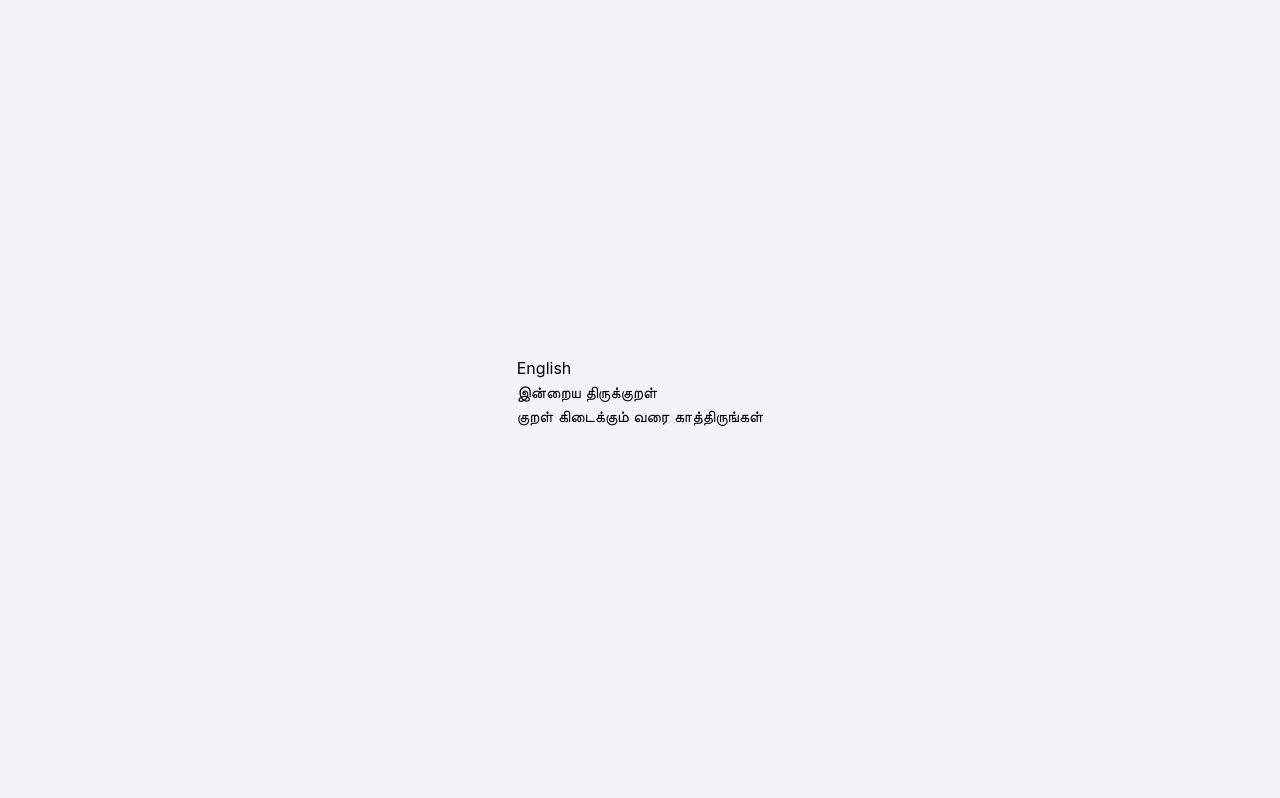
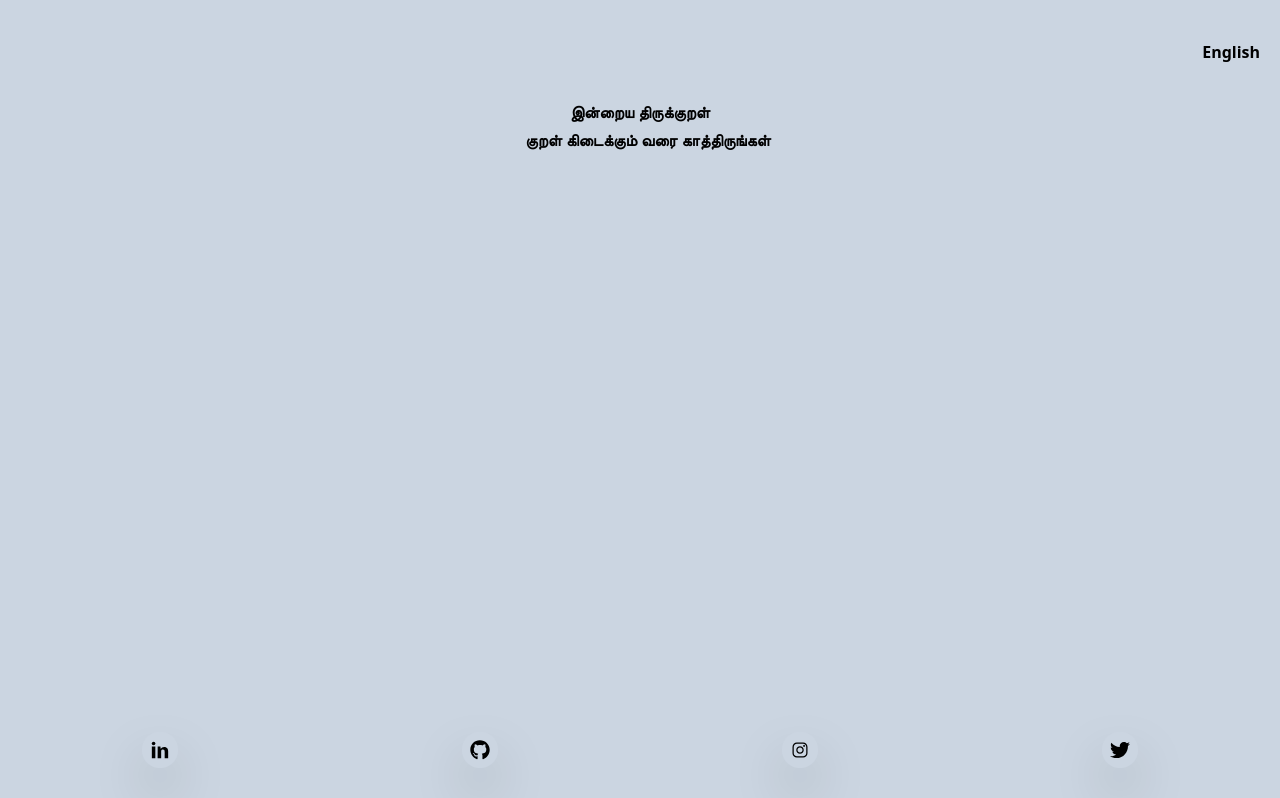
Before and after one commit to akg-10/thirukkural, a React (Create React App) app in the folder thirukkural-frontend/: page / in a window 1280 px wide. Built offline with nearby package versions, Linux system fonts and the light colour scheme; no server answers.

Commit message:
Minimal frontend design

```diff
--- a/thirukkural-frontend/package.json
+++ b/thirukkural-frontend/package.json
@@ -10,6 +10,7 @@
     "npm-force-resolutions": "0.0.10",
     "react": "^18.3.1",
     "react-dom": "^18.3.1",
+    "react-icons": "^5.2.1",
     "react-scripts": "5.0.1",
     "web-vitals": "^2.1.4"
   },
--- a/thirukkural-frontend/src/App.js
+++ b/thirukkural-frontend/src/App.js
@@ -1,66 +1,12 @@
-import React, { useState, useEffect } from 'react';
-import axios from 'axios';
+import ContentContainer from './components/ContentContainer';
+import SideBar from './components/SideBar';
+
 
 function App() {
-  const [kural, setKural] = useState(null);
-  const [lang, setLang] = useState(
-    {
-      en: false
-    }
-  );
-
-  function toggleLang(){
-    if (lang.en) {
-      setLang(
-        {
-          en: false
-        }
-      )
-    } else {
-      setLang({
-        en: true
-      })
-    }
-
-  }
-
-  useEffect(() => {
-    axios.get('http://localhost:8000/api/random-kural/')
-      .then(response => {
-        setKural(response.data);
-      })
-      .catch(error => {
-        console.error('Error fetching data:', error);
-      });
-  }, []);
-
   return (
-    <div className="min-h-screen bg-gray-100 flex items-center justify-center">
-      <header className="mb-4">
-        <div>
-        <button onClick={toggleLang}>{lang.en ? "தமிழ்" : "English"}</button>
-        </div>
-        <h1>{lang.en ? "Thirukkural of the Day" : "இன்றைய திருக்குறள்"}</h1>
-        {kural ? (
-          <div>
-            {lang.en ? (
-            <div className="bg-white p-8 rounded shadow-md w-full max-w-lg">
-            <h2>Couplet: {kural.number}</h2>
-            <p>{kural.couplet_en}</p>
-            <p><em>{kural.meaning_en}</em></p>
-            </div>
-            ) : (
-            <div className="bg-white p-8 rounded shadow-md w-full max-w-lg">
-            <h2>குறள்: {kural.number}</h2>
-            <p>{kural.couplet_tamil}</p>
-            <p><em>{kural.meaning_tamil}</em></p>
-            </div>
-            )}
-          </div>
-        ) : (
-          <p>{lang.en ? "Loading..." : "குறள் கிடைக்கும் வரை காத்திருங்கள்"}</p>
-        )}
-      </header>
+    <div className="flex flex-col bg-slate-300 h-screen">
+      <ContentContainer />
+      <SideBar />
     </div>
   );
 }
--- /dev/null
+++ b/thirukkural-frontend/src/components/ContentContainer/index.jsx
@@ -0,0 +1,67 @@
+import React, { useState, useEffect } from 'react';
+import axios from 'axios';
+
+function ContentContainter(){
+const [kural, setKural] = useState(null);
+const [lang, setLang] = useState(
+    {
+      en: false
+    }
+  );
+
+  function toggleLang(){
+    if (lang.en) {
+      setLang(
+        {
+          en: false
+        }
+      )
+    } else {
+      setLang({
+        en: true
+      })
+    }
+
+  }
+
+  useEffect(() => {
+    axios.get('http://localhost:8000/api/random-kural/')
+      .then(response => {
+        setKural(response.data);
+      })
+      .catch(error => {
+        console.error('Error fetching data:', error);
+      });
+  }, []);
+
+  return (
+    <div className='page'>
+      <header>
+        <div className='toggle'>
+        <button onClick={toggleLang}>{lang.en ? "தமிழ்" : "English"}</button>
+        </div>
+        <h1 className='heading'>{lang.en ? "Thirukkural of the Day" : "இன்றைய திருக்குறள்"}</h1>
+        {kural ? (
+          <div className="main-content">
+            {lang.en ? (
+            <div className="kural-content">
+            <h2>Couplet: {kural.number}</h2>
+            <p className='kural'>{kural.couplet_en}</p>
+            <p><em>{kural.meaning_en}</em></p>
+            </div>
+            ) : (
+            <div className="kural-content">
+            <h2>குறள்: {kural.number}</h2>
+            <p className='kural'>{kural.couplet_tamil}</p>
+            <p><em>{kural.meaning_tamil}</em></p>
+            </div>
+            )}
+          </div>
+        ) : (
+          <p className="main-content">{lang.en ? "Loading..." : "குறள் கிடைக்கும் வரை காத்திருங்கள்"}</p>
+        )}
+      </header>
+    </div>
+  );
+}
+export default ContentContainter;
--- /dev/null
+++ b/thirukkural-frontend/src/components/SideBar/index.jsx
@@ -0,0 +1,26 @@
+import { TiSocialLinkedin } from "react-icons/ti";
+import { FaGithub, FaTwitter } from "react-icons/fa";
+import { IoLogoInstagram } from "react-icons/io";
+
+const SideBar = () => {
+  return (
+    <div className="fixed bg-slate-300 grow-0 inset-x-0 bottom-0 w-full h-20 flex flex-row justify-center items-center pb-5">
+
+        <SideBarIcon link='https://www.linkedin.com/in/gokul-a-k/'text="My Linkedin profile" icon={<TiSocialLinkedin size="28" />} />
+        <SideBarIcon link='https://github.com/akg-10' text="Checkout my Github" icon={<FaGithub size="20" />} />
+        <SideBarIcon link='https://www.instagram.com/_me._.gokul._.10_/'text="My Insta profile" icon={<IoLogoInstagram size="20" />} />
+        <SideBarIcon link='https://x.com/_akg10' text="My Twitter profile"icon={<FaTwitter size="20" />} />
+
+    </div>
+  );
+};
+
+const SideBarIcon = ({ icon, text, link}) => (
+  <div className="sidebar-icon group">
+    <a href={link}>{icon}</a>
+    <span class="sidebar-tooltip group-hover:scale-100">
+      {text}
+    </span>
+  </div>
+);
+export default SideBar;
--- a/thirukkural-frontend/src/index.css
+++ b/thirukkural-frontend/src/index.css
@@ -1,17 +1,64 @@
+@import-normalize;
 @tailwind base;
 @tailwind components;
 @tailwind utilities;
 
-body {
-  margin: 0;
-  font-family: -apple-system, BlinkMacSystemFont, 'Segoe UI', 'Roboto', 'Oxygen',
-    'Ubuntu', 'Cantarell', 'Fira Sans', 'Droid Sans', 'Helvetica Neue',
-    sans-serif;
-  -webkit-font-smoothing: antialiased;
-  -moz-osx-font-smoothing: grayscale;
+
+@layer components {
+  .sidebar-icon {
+    @apply relative flex items-center justify-center
+    h-9 w-9 mt-2 mb-2 mx-auto
+   hover:bg-blue-600 bg-blend-color-burn bg-slate-300
+  text-black hover:text-white
+    hover:rounded-xl rounded-3xl
+    transition-all duration-300 ease-linear
+    cursor-pointer drop-shadow-2xl  ;
+  }
+
+  .sidebar-tooltip {
+    @apply absolute w-auto p-2 m-2 min-w-max bottom-10 rounded-md shadow-md
+    text-white bg-black
+    text-xs font-bold
+    transition-all duration-100 scale-0 origin-bottom;
+  }
+
+  .page{
+    @apply grow-0 text-black font-extrabold;
+  }
+
+  .heading{
+    @apply text-center
+    h-10 w-screen
+    mt-5 ml-0 px-5 pt-5;
+  }
+
+  .toggle{
+    @apply text-end
+    h-10 w-full top-0
+    ml-0 mt-5 pt-5 pb-0 px-5;
+  }
+
+
+  .main-content{
+    @apply flex items-center justify-center
+    h-1/6 w-full
+    mt-2 mb-2 mx-2 px-10;
+  }
+
+
+  .kural-content{
+    @apply min-h-80 min-w-10 flex flex-col items-center justify-center
+    h-52 w-full
+    mt-0 ml-0 px-0 pb-0;
+  }
+
+  .kural{
+    @apply mx-10 shadow-xl
+    h-24 w-96 whitespace-normal mt-4 mb-8 pt-5 pb-5 px-5 bg-blue-500
+    backdrop-blur-2xl
+    rounded-3xl
+    drop-shadow-md
+    overflow-auto;
+  }
+
 }
-
-code {
-  font-family: source-code-pro, Menlo, Monaco, Consolas, 'Courier New',
-    monospace;
-}
--- a/thirukkural-frontend/tailwind.config.js
+++ b/thirukkural-frontend/tailwind.config.js
@@ -1,5 +1,7 @@
 /** @type {import('tailwindcss').Config} */
 module.exports = {
+  mode: 'jit',
+  purge: ["./src/**/*.{js,jsx,ts,tsx}",],
   content: ["./src/**/*.{js,jsx,ts,tsx}",],
   theme: {
     extend: {},
```
Also changed, not shown: 1 other file (tests, documents, lock files or other folders).
